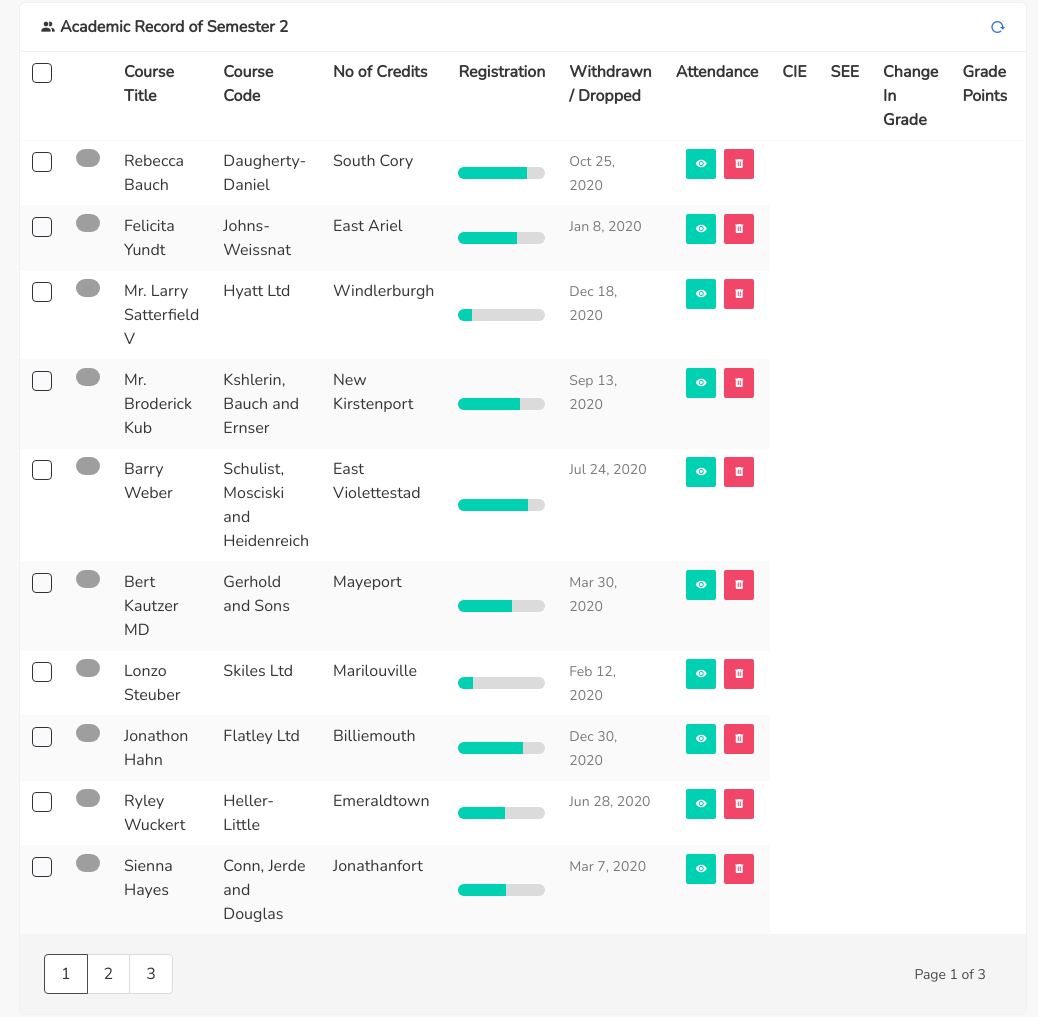
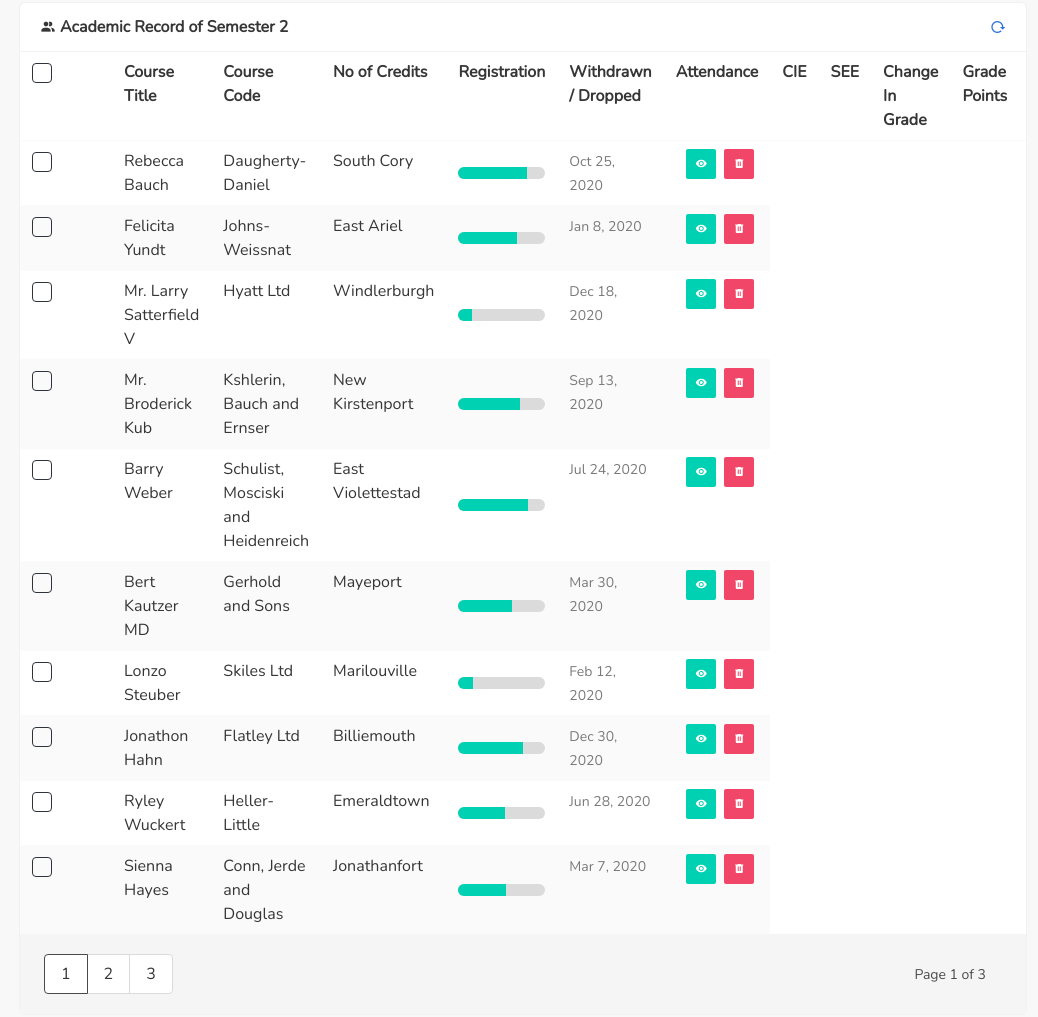
Before and after one commit to Apos-dot-net/WAD_project_Procter, a website: page demo/tables.html in a window 1280 px wide. Shown: the part 1189-2206 px from the top of the page, without its empty margins (229-1267 px from the left). Drawn offline with nearby package versions, Linux system fonts and the light colour scheme; grey boxes are pictures that could not be loaded.

Commit message:
table changes

```diff
--- a/demo/tables.html
+++ b/demo/tables.html
@@ -674,9 +674,7 @@
                   </label>
                 </td>
                 <td class="is-image-cell">
-                  <div class="image">
-                    <img src="https://avatars.dicebear.com/v2/initials/rebecca-bauch.svg" class="is-rounded" alt="">
-                  </div>
+
                 </td>
                 <td data-label="Name">Rebecca Bauch</td>
                 <td data-label="Company">Daugherty-Daniel</td>
@@ -707,7 +705,7 @@
                 </td>
                 <td class="is-image-cell">
                   <div class="image">
-                    <img src="https://avatars.dicebear.com/v2/initials/felicita-yundt.svg" class="is-rounded" alt="">
+
                   </div>
                 </td>
                 <td data-label="Name">Felicita Yundt</td>
@@ -739,7 +737,7 @@
                 </td>
                 <td class="is-image-cell">
                   <div class="image">
-                    <img src="https://avatars.dicebear.com/v2/initials/mr-larry-satterfield-v.svg" class="is-rounded" alt="">
+
                   </div>
                 </td>
                 <td data-label="Name">Mr. Larry Satterfield V</td>
@@ -771,7 +769,7 @@
                 </td>
                 <td class="is-image-cell">
                   <div class="image">
-                    <img src="https://avatars.dicebear.com/v2/initials/mr-broderick-kub.svg" class="is-rounded" alt="">
+
                   </div>
                 </td>
                 <td data-label="Name">Mr. Broderick Kub</td>
@@ -803,7 +801,7 @@
                 </td>
                 <td class="is-image-cell">
                   <div class="image">
-                    <img src="https://avatars.dicebear.com/v2/initials/barry-weber.svg" class="is-rounded" alt="">
+
                   </div>
                 </td>
                 <td data-label="Name">Barry Weber</td>
@@ -835,7 +833,7 @@
                 </td>
                 <td class="is-image-cell">
                   <div class="image">
-                    <img src="https://avatars.dicebear.com/v2/initials/bert-kautzer-md.svg" class="is-rounded" alt="">
+
                   </div>
                 </td>
                 <td data-label="Name">Bert Kautzer MD</td>
@@ -867,7 +865,7 @@
                 </td>
                 <td class="is-image-cell">
                   <div class="image">
-                    <img src="https://avatars.dicebear.com/v2/initials/lonzo-steuber.svg" class="is-rounded" alt="">
+
                   </div>
                 </td>
                 <td data-label="Name">Lonzo Steuber</td>
@@ -899,7 +897,7 @@
                 </td>
                 <td class="is-image-cell">
                   <div class="image">
-                    <img src="https://avatars.dicebear.com/v2/initials/jonathon-hahn.svg" class="is-rounded" alt="">
+
                   </div>
                 </td>
                 <td data-label="Name">Jonathon Hahn</td>
@@ -931,7 +929,7 @@
                 </td>
                 <td class="is-image-cell">
                   <div class="image">
-                    <img src="https://avatars.dicebear.com/v2/initials/ryley-wuckert.svg" class="is-rounded" alt="">
+
                   </div>
                 </td>
                 <td data-label="Name">Ryley Wuckert</td>
@@ -963,7 +961,7 @@
                 </td>
                 <td class="is-image-cell">
                   <div class="image">
-                    <img src="https://avatars.dicebear.com/v2/initials/sienna-hayes.svg" class="is-rounded" alt="">
+
                   </div>
                 </td>
                 <td data-label="Name">Sienna Hayes</td>
```
